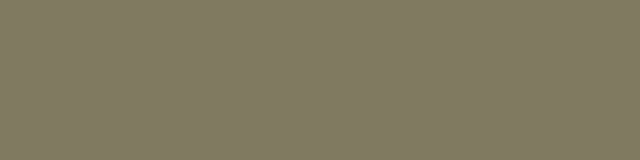
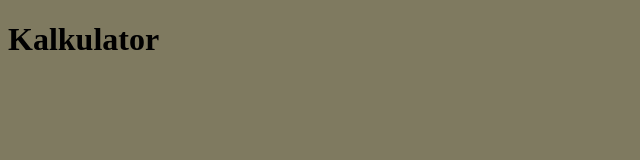
Before and after one commit to marioIDN/project-calculator, a plain HTML site: page index.html in a window 1280 px wide. Shown: the whole page, without its empty margins (0-640 px from the left). Drawn offline with Linux system fonts and the light colour scheme.

Commit message:
Menambahakan elemen judul pada index

```diff
--- a/index.html
+++ b/index.html
@@ -8,6 +8,7 @@
     <title>Kalkulator</title>
 </head>
 <body>
+    <h1>Kalkulator</h1>
     <div class="Kalkulator">
 
     </div>
```
